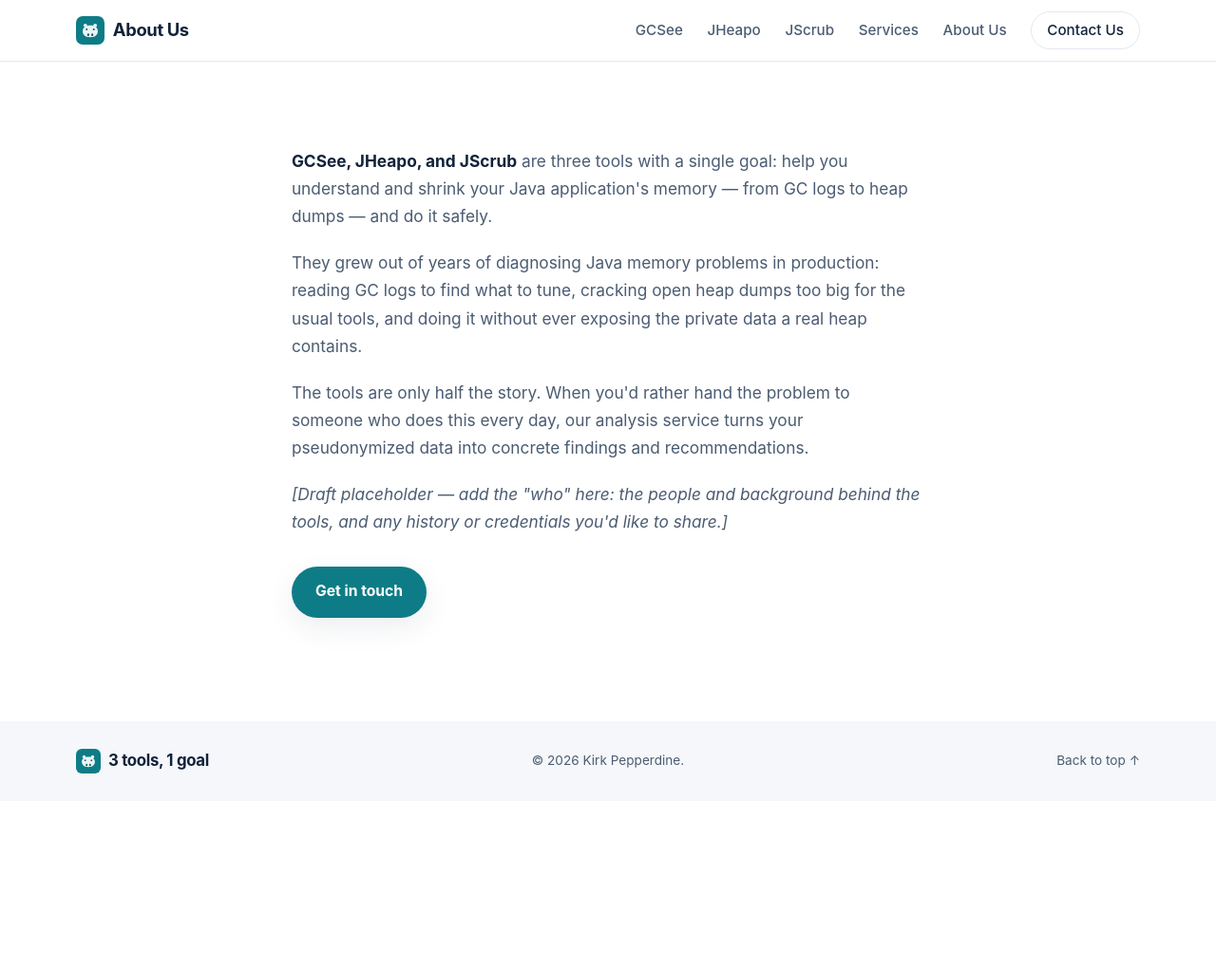
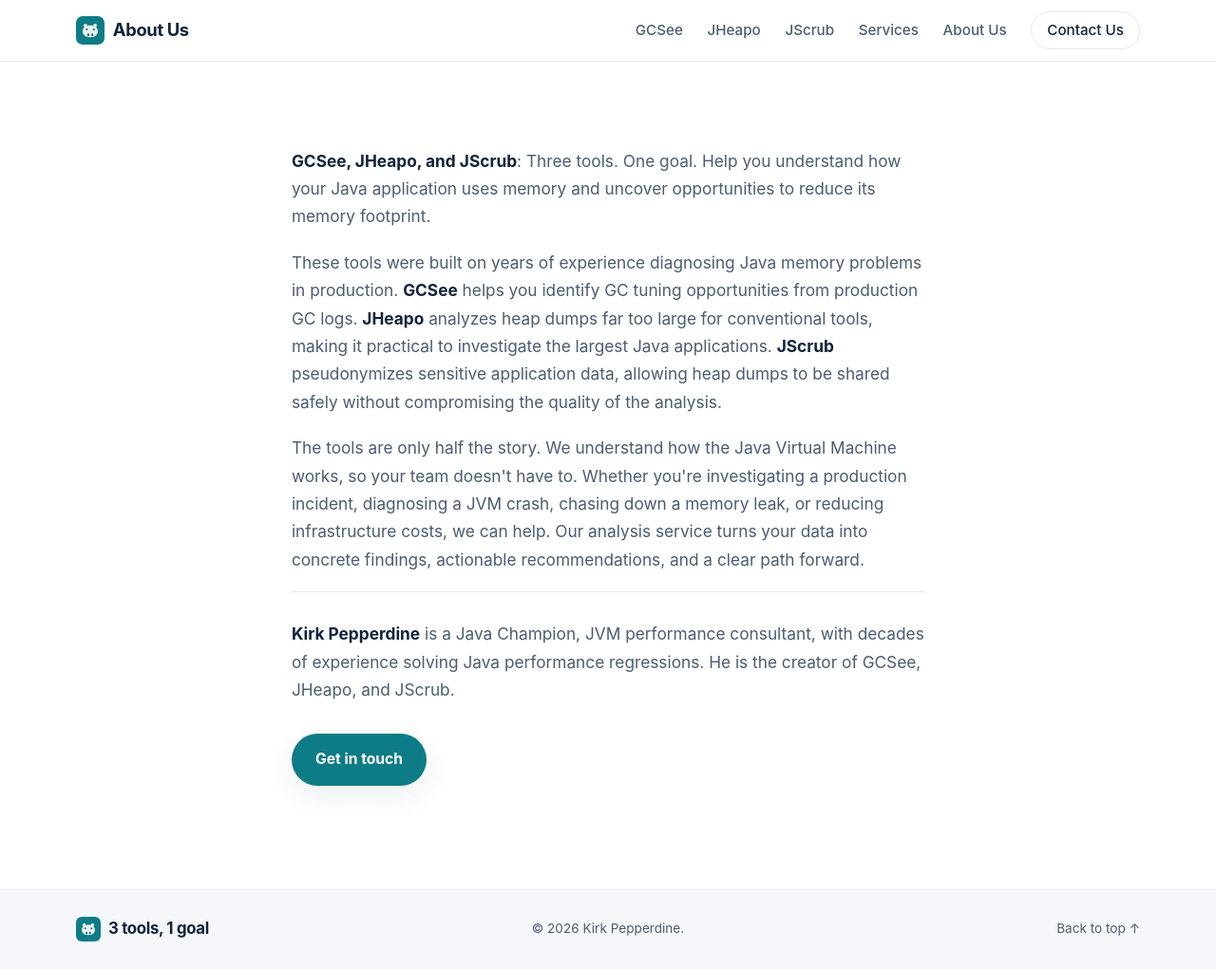
Before and after one commit to jheapo/jheapo.github.io, a Jekyll site: the page built from about.html, in a window 1280 px wide and 1021 px high. Shown: the whole window at 95% size. Built offline with Jekyll 4.4.1, drawn with Linux system fonts in a browser that asks for light colours.

Commit message:
About page: real copy + founder bio
Replace the placeholder About copy with the three-tools/one-goal
narrative (tool names bolded where each is described) and add Kirk
Pepperdine's bio, set off by a hairline divider.

Co-Authored-By: Claude Opus 4.8 <noreply@anthropic.com>

```diff
--- a/about.html
+++ b/about.html
@@ -6,20 +6,26 @@ description: The people and experience behind GCSee, JHeapo, and JScrub.
 
 <section class="section">
   <div class="wrap page-body">
-    <p><strong>GCSee, JHeapo, and JScrub</strong> are three tools with a single goal:
-      help you understand and shrink your Java application's memory — from GC logs to
-      heap dumps — and do it safely.</p>
+    <p><strong>GCSee, JHeapo, and JScrub</strong>: Three tools. One goal. Help you
+      understand how your Java application uses memory and uncover opportunities to reduce
+      its memory footprint.</p>
 
-    <p>They grew out of years of diagnosing Java memory problems in production: reading
-      GC logs to find what to tune, cracking open heap dumps too big for the usual tools,
-      and doing it without ever exposing the private data a real heap contains.</p>
+    <p>These tools were built on years of experience diagnosing Java memory problems in
+      production. <strong>GCSee</strong> helps you identify GC tuning opportunities from
+      production GC logs. <strong>JHeapo</strong> analyzes heap dumps far too large for
+      conventional tools, making it practical to investigate the largest Java applications.
+      <strong>JScrub</strong> pseudonymizes sensitive application data, allowing heap dumps
+      to be shared safely without compromising the quality of the analysis.</p>
 
-    <p>The tools are only half the story. When you'd rather hand the problem to someone
-      who does this every day, our analysis service turns your pseudonymized data into
-      concrete findings and recommendations.</p>
+    <p>The tools are only half the story. We understand how the Java Virtual Machine works,
+      so your team doesn't have to. Whether you're investigating a production incident,
+      diagnosing a JVM crash, chasing down a memory leak, or reducing infrastructure costs,
+      we can help. Our analysis service turns your data into concrete findings, actionable
+      recommendations, and a clear path forward.</p>
 
-    <p><em>[Draft placeholder — add the "who" here: the people and background behind the
-      tools, and any history or credentials you'd like to share.]</em></p>
+    <p class="about-bio"><strong>Kirk Pepperdine</strong> is a Java Champion, JVM
+      performance consultant, with decades of experience solving Java performance
+      regressions. He is the creator of GCSee, JHeapo, and JScrub.</p>
 
     <p class="page-cta">
       <a class="btn btn-primary" href="mailto:{{ site.contact_email }}?subject=JHeapo%20enquiry">Get in touch</a>
--- a/assets/css/main.css
+++ b/assets/css/main.css
@@ -156,6 +156,7 @@ code { font-family: var(--mono); }
 .page-body p { color: var(--ink-soft); margin: 0 0 1.2rem; font-size: 1.08rem; line-height: 1.7; }
 .page-body p strong { color: var(--ink); font-weight: 650; }
 .page-body .page-cta { margin-top: 2rem; }
+.about-bio { margin-top: 2.4rem; padding-top: 1.8rem; border-top: 1px solid var(--line); }
 
 /* ---------- services ---------- */
 .service-grid {
```
